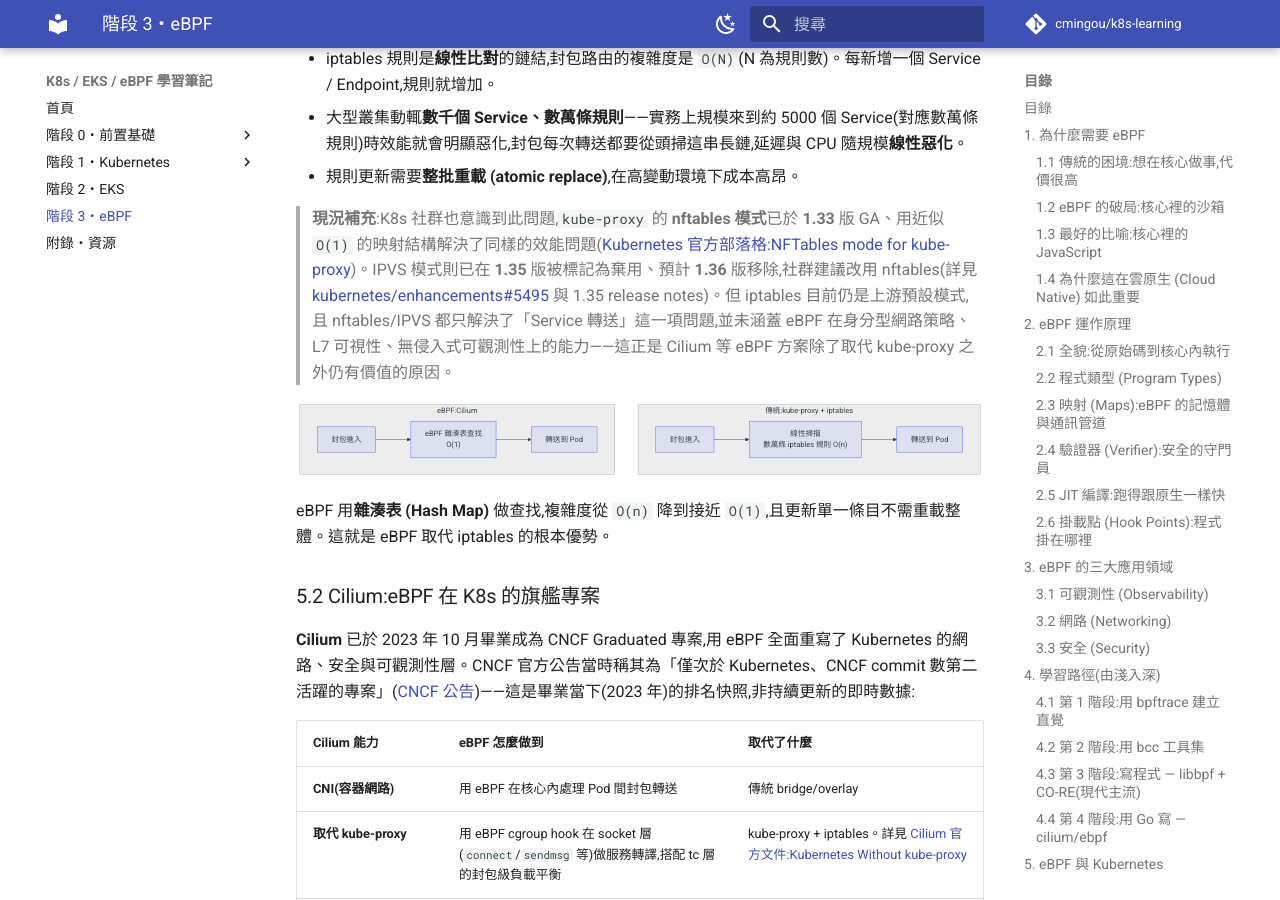
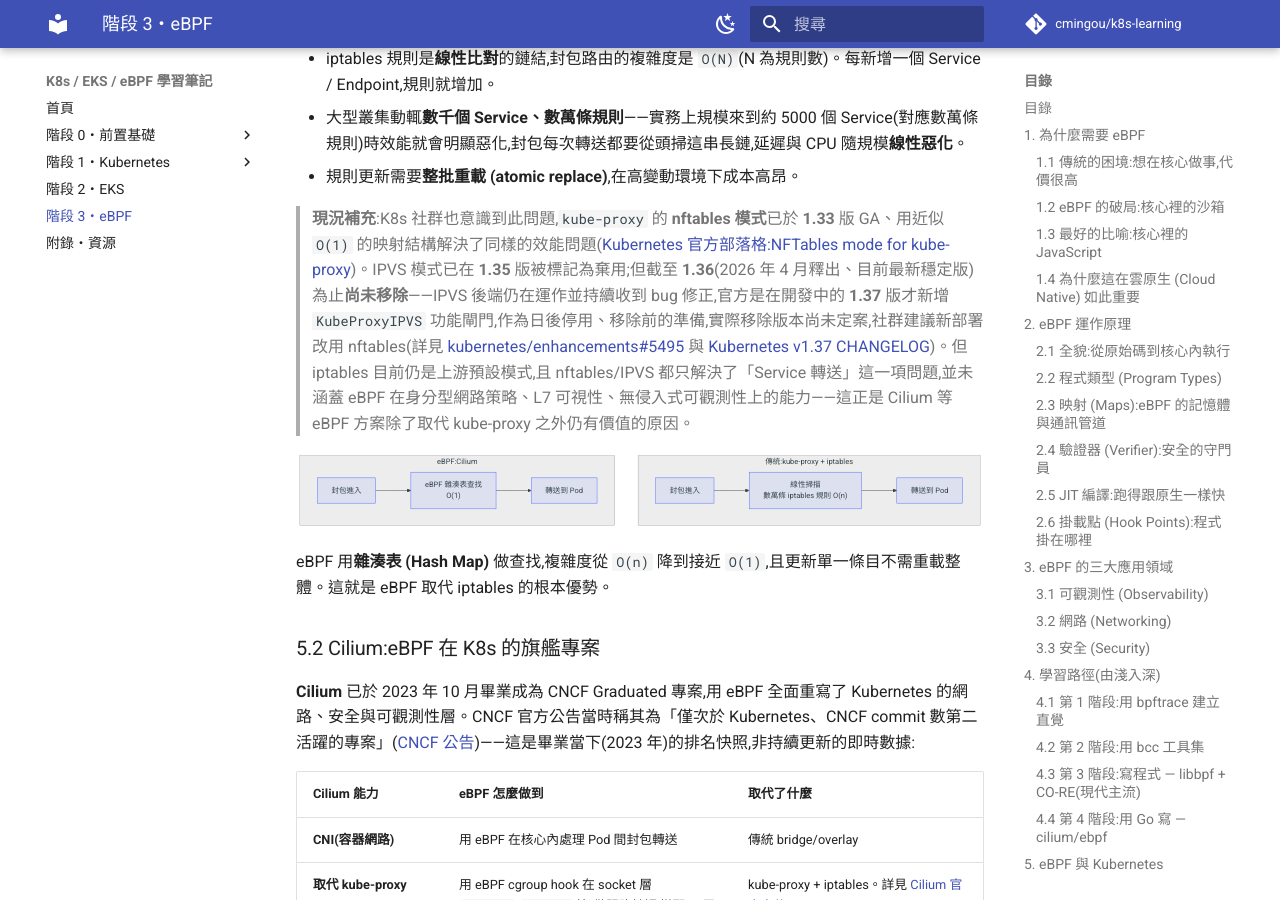
Before and after one commit to cmingou/k8s-learning, an MkDocs documentation site: the page built from docs/03-ebpf/README.md, in a window 1280 px wide and 900 px high, scrolled down 13026 px. Built offline with MkDocs 1.6.1 and Material for MkDocs 9.7.7, drawn with Linux system fonts in a browser that asks for light colours; comment, search, counter and statistics services are not loaded.

Commit message:
eBPF 章節查證修正:更正 kube-proxy IPVS 模式移除時程的錯誤描述
1.36(2026/4 releases)實際上尚未移除 IPVS,只是新增功能閘門為未來停用鋪路,
移除版本尚未定案;修正先前過early的「1.36 移除」說法。

Co-Authored-By: Claude Sonnet 5 <noreply@anthropic.com>
Claude-Session: https://claude.ai/code/session_01T5trDQp1spRUeSuNcNGHbk

````diff
--- a/docs/03-ebpf/README.md
+++ b/docs/03-ebpf/README.md
@@ -437,7 +437,7 @@ func main() {
 - 大型叢集動輒**數千個 Service、數萬條規則**——實務上規模來到約 5000 個 Service(對應數萬條規則)時效能就會明顯惡化,封包每次轉送都要從頭掃這串長鏈,延遲與 CPU 隨規模**線性惡化**。
 - 規則更新需要**整批重載 (atomic replace)**,在高變動環境下成本高昂。
 
-> **現況補充**:K8s 社群也意識到此問題,`kube-proxy` 的 **nftables 模式**已於 **1.33** 版 GA、用近似 `O(1)` 的映射結構解決了同樣的效能問題([Kubernetes 官方部落格:NFTables mode for kube-proxy](https://kubernetes.io/blog/2025/02/28/nftables-kube-proxy/))。IPVS 模式則已在 **1.35** 版被標記為棄用、預計 **1.36** 版移除,社群建議改用 nftables(詳見 [kubernetes/enhancements#5495](https://github.com/kubernetes/enhancements/issues/5495) 與 1.35 release notes)。但 iptables 目前仍是上游預設模式,且 nftables/IPVS 都只解決了「Service 轉送」這一項問題,並未涵蓋 eBPF 在身分型網路策略、L7 可視性、無侵入式可觀測性上的能力——這正是 Cilium 等 eBPF 方案除了取代 kube-proxy 之外仍有價值的原因。
+> **現況補充**:K8s 社群也意識到此問題,`kube-proxy` 的 **nftables 模式**已於 **1.33** 版 GA、用近似 `O(1)` 的映射結構解決了同樣的效能問題([Kubernetes 官方部落格:NFTables mode for kube-proxy](https://kubernetes.io/blog/2025/02/28/nftables-kube-proxy/))。IPVS 模式已在 **1.35** 版被標記為棄用;但截至 **1.36**(2026 年 4 月釋出、目前最新穩定版)為止**尚未移除**——IPVS 後端仍在運作並持續收到 bug 修正,官方是在開發中的 **1.37** 版才新增 `KubeProxyIPVS` 功能閘門,作為日後停用、移除前的準備,實際移除版本尚未定案,社群建議新部署改用 nftables(詳見 [kubernetes/enhancements#5495](https://github.com/kubernetes/enhancements/issues/5495) 與 [Kubernetes v1.37 CHANGELOG](https://github.com/kubernetes/kubernetes/blob/master/CHANGELOG/CHANGELOG-1.37.md))。但 iptables 目前仍是上游預設模式,且 nftables/IPVS 都只解決了「Service 轉送」這一項問題,並未涵蓋 eBPF 在身分型網路策略、L7 可視性、無侵入式可觀測性上的能力——這正是 Cilium 等 eBPF 方案除了取代 kube-proxy 之外仍有價值的原因。
 
 ```mermaid
 flowchart TD
````
